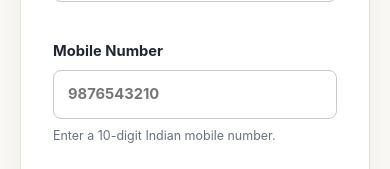
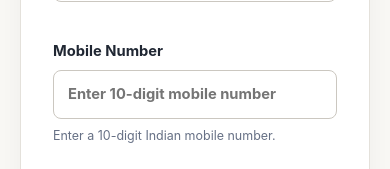
Before and after one commit to Upadhyaybn/ashutosh-upadhyay-advocate, a React (Vite) app in the folder frontend/: page /enquiry in a window 390 px wide. Shown: the part 619-788 px from the top of the page. Built offline with nearby package versions, Linux system fonts and the light colour scheme; no server answers.

Commit message:
Fix mobile number placeholders in public forms

```diff
--- a/frontend/src/pages/public/AppointmentPage.tsx
+++ b/frontend/src/pages/public/AppointmentPage.tsx
@@ -258,7 +258,7 @@ function AppointmentPage() {
                     type="tel"
                     name="mobile"
                     inputMode="numeric"
-                    placeholder="9876543210"
+                    placeholder="Enter 10-digit mobile number"
                     maxLength={11}
                     required
                   />
--- a/frontend/src/pages/public/EnquiryPage.tsx
+++ b/frontend/src/pages/public/EnquiryPage.tsx
@@ -231,7 +231,7 @@ function EnquiryPage() {
                     type="tel"
                     name="mobile"
                     inputMode="numeric"
-                    placeholder="9876543210"
+                    placeholder="Enter 10-digit mobile number"
                     maxLength={11}
                     required
                   />
```
